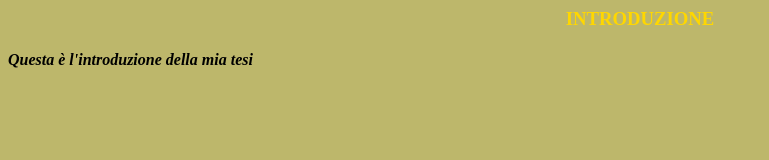
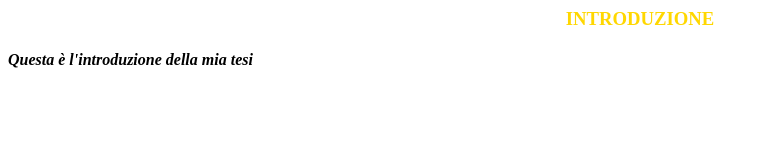
Before and after one commit to Sara-Cireddu/sara-cireddu.github.io, a plain HTML site: page src/templates/introduzione.html in a window 1280 px wide. Shown: the whole page, without its empty margins (0-769 px from the left). Drawn offline with Linux system fonts and the light colour scheme.

Commit message:
Update introduzione.html

```diff
--- a/src/templates/introduzione.html
+++ b/src/templates/introduzione.html
@@ -1,7 +1,4 @@
 <html>
-<head>
-<body style="background:darkkhaki;">
-</head>
 <body>
 <h3>
   <center>
```
